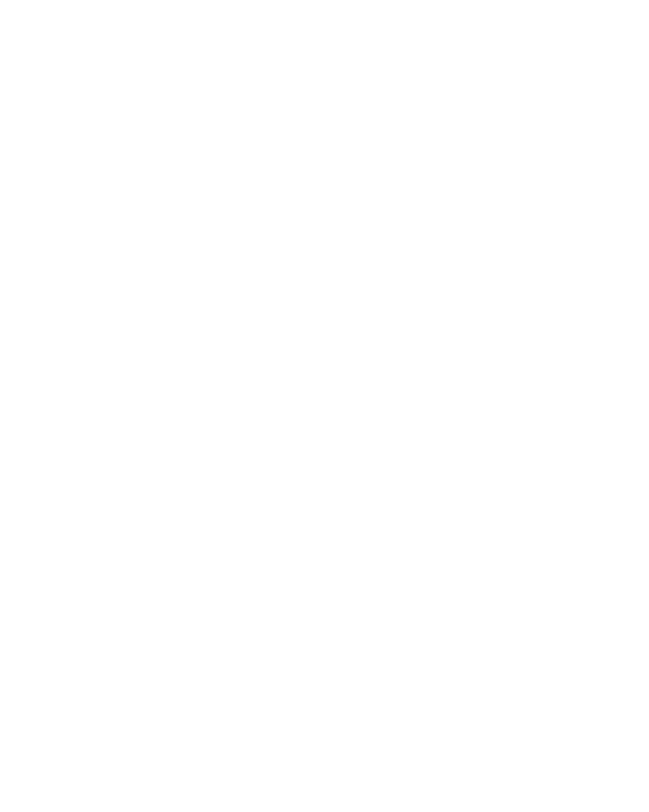
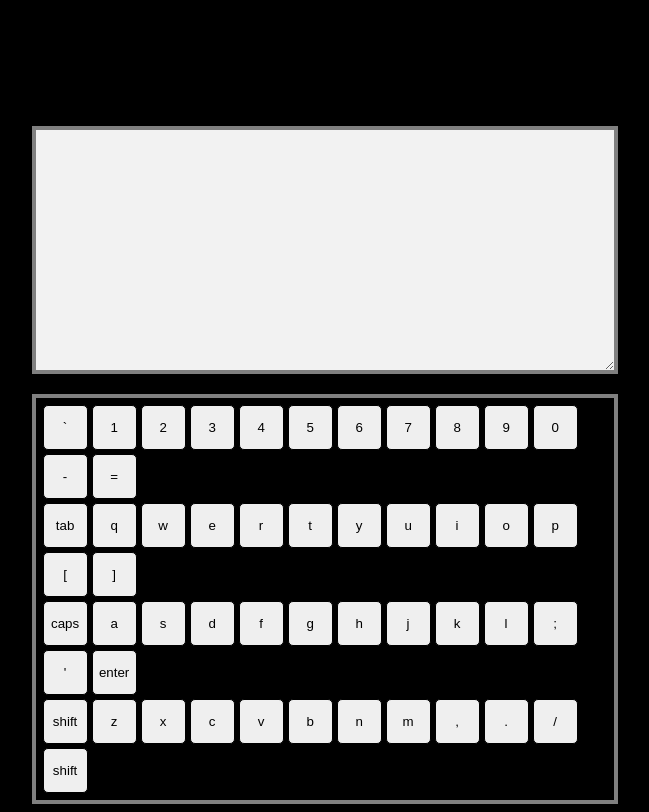
Before and after one commit to LittleJam/virtual-keyboard, a plain HTML site: page index.html in a window 1280 px wide. Shown: the whole page, without its empty margins (315-964 px from the left). Drawn offline with Linux system fonts and the light colour scheme.

Commit message:
feat: add styles

```diff
--- a/index.html
+++ b/index.html
@@ -5,8 +5,9 @@
         <meta http-equiv="X-UA-Compatible" content="IE=edge" />
         <meta name="viewport" content="width=device-width, initial-scale=1.0" />
         <title>Virtual keyboard</title>
+        <link rel="stylesheet" href="style.css" />
     </head>
     <body>
-        <script rel="script" src="./script.js" />
+        <script rel="script" src="./script.js"></script>
     </body>
 </html>
--- a/script.js
+++ b/script.js
@@ -1,5 +1,9 @@
+let textareaBlock;
+
 function createInputField() {
     const inputField = document.createElement("textarea");
+    inputField.addEventListener("keypress", onKeyPress);
+    inputField.id = "field";
     inputField.className = "text";
     inputField.setAttribute("rows", 10);
     inputField.setAttribute("cols", 20);
@@ -8,12 +12,14 @@ function createInputField() {
 
 function createKeyboardButton(text) {
     const keybtn = document.createElement("button");
+    keybtn.className = `btn btn_${text}`;
     keybtn.innerHTML = text;
     return keybtn;
 }
 
 function createKeyboardRow(row) {
     const row_parent = document.createElement("div");
+    row_parent.addEventListener("click", onClick);
     row.forEach((key) => {
         const getButton = createKeyboardButton(key);
         row_parent.appendChild(getButton);
@@ -23,10 +29,10 @@ function createKeyboardRow(row) {
 
 function createKeyboard() {
     const list = [
-        [..."1234567890-="],
-        [..."qwertyuiop[]"],
-        [..."asdfghjkl;'"],
-        [..."zxcvbnm,./"],
+        ["`", ..."1234567890-="],
+        ["tab", ..."qwertyuiop[]"],
+        ["caps", ..."asdfghjkl;'", "enter"],
+        ["shift", ..."zxcvbnm,./", "shift"],
     ];
     const keyboard = document.createElement("div");
 
@@ -40,9 +46,37 @@ function createKeyboard() {
     document.body.appendChild(keyboard);
 }
 
+function onKeyPress(e) {
+    const { key } = e;
+    console.log(key);
+    const button = document.getElementsByClassName(`btn_${key}`);
+
+    if (button.length) {
+        button[0].classList.add("active");
+
+        setTimeout(() => {
+            button[0].classList.remove("active");
+        }, 250);
+    }
+}
+
+function onClick(e) {
+    e.stopPropagation();
+    const { target } = e;
+    console.log(target);
+    if (target) {
+        const isButton = target.className.includes("btn");
+        const content = textareaBlock.innerHTML;
+        if (isButton) {
+            textareaBlock.innerHTML = content + target.innerHTML;
+        }
+    }
+}
+
 function initialFunc() {
     createInputField();
     createKeyboard();
+    textareaBlock = document.getElementById("field");
 }
 
 initialFunc();
--- a/style.css
+++ b/style.css
@@ -1,4 +1,38 @@
+body {
+    background: #000;
+}
 .text {
+    width: 45%;
     display: block;
-    border: 1px solid tomato;
+    padding: 5px;
+    border: 4px solid #808080;
+    margin: 0 auto;
+    font-size: 20px;
+    background-color: #f2f2f2;
+    margin-top: 10%;
 }
+.keyboard {
+    width: 45%;
+    margin: 0 auto;
+    margin-top: 20px;
+    border: 4px solid #808080;
+    padding: 5px;
+}
+.btn {
+    margin: 2px;
+    width: 45px;
+    height: 45px;
+    border: 1px solid;
+    border-radius: 5px;
+    cursor: pointer;
+    transition: all 0.1s;
+}
+.btn:hover {
+    color: #fff;
+    background-color: #206040;
+    transition: border-radius 0.3s, background-color 0.3s;
+}
+
+.btn.active {
+    background: #206040;
+}
```
